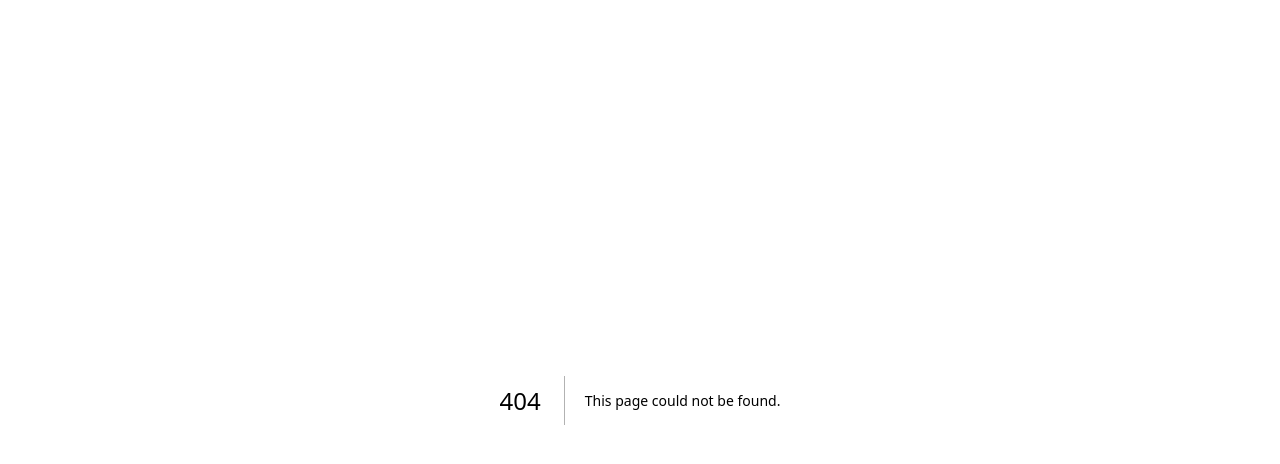
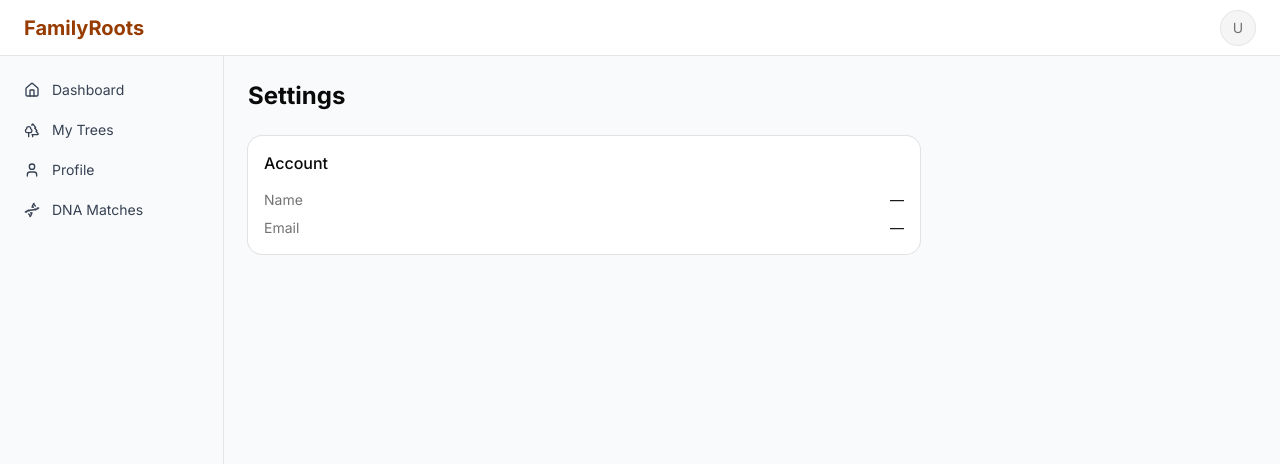
Before and after one commit to tamomaxara1985-beep/Genealogy, a Next.js app: page /settings in a window 1280 px wide. Before the commit this address had no page. Shown: the top 464 px of the page. Built offline with nearby package versions, Linux system fonts and the light colour scheme; no server answers.

Commit message:
fix: add settings page, wire sign out, show real user in Navbar

```diff
--- /dev/null
+++ b/app/(dashboard)/settings/page.tsx
@@ -0,0 +1,27 @@
+import { auth } from "@/lib/auth";
+import { Card, CardContent, CardHeader, CardTitle } from "@/components/ui/card";
+
+export default async function SettingsPage() {
+  const session = await auth();
+
+  return (
+    <div className="max-w-2xl">
+      <h1 className="text-2xl font-bold mb-6">Settings</h1>
+      <Card>
+        <CardHeader>
+          <CardTitle>Account</CardTitle>
+        </CardHeader>
+        <CardContent className="space-y-2 text-sm">
+          <div className="flex justify-between">
+            <span className="text-muted-foreground">Name</span>
+            <span>{session?.user?.name ?? "—"}</span>
+          </div>
+          <div className="flex justify-between">
+            <span className="text-muted-foreground">Email</span>
+            <span>{session?.user?.email ?? "—"}</span>
+          </div>
+        </CardContent>
+      </Card>
+    </div>
+  );
+}
--- a/components/layout/Navbar.tsx
+++ b/components/layout/Navbar.tsx
@@ -1,4 +1,7 @@
+"use client";
+
 import Link from "next/link";
+import { useSession, signOut } from "next-auth/react";
 import { Avatar, AvatarFallback, AvatarImage } from "@/components/ui/avatar";
 import {
   DropdownMenu,
@@ -8,6 +11,17 @@ import {
 } from "@/components/ui/dropdown-menu";
 
 export function Navbar() {
+  const { data: session } = useSession();
+
+  const initials = session?.user?.name
+    ? session.user.name
+        .split(" ")
+        .map((n) => n[0])
+        .join("")
+        .toUpperCase()
+        .slice(0, 2)
+    : "U";
+
   return (
     <header className="h-14 border-b bg-white flex items-center justify-between px-6">
       <Link href="/dashboard" className="text-xl font-bold text-amber-800">
@@ -16,15 +30,17 @@ export function Navbar() {
       <DropdownMenu>
         <DropdownMenuTrigger className="rounded-full outline-none">
           <Avatar className="h-9 w-9 cursor-pointer">
-            <AvatarImage src="" />
-            <AvatarFallback>U</AvatarFallback>
+            <AvatarImage src={session?.user?.image ?? ""} />
+            <AvatarFallback>{initials}</AvatarFallback>
           </Avatar>
         </DropdownMenuTrigger>
         <DropdownMenuContent align="end">
           <DropdownMenuItem render={<Link href="/settings" />}>
             Settings
           </DropdownMenuItem>
-          <DropdownMenuItem>Sign out</DropdownMenuItem>
+          <DropdownMenuItem onClick={() => signOut({ callbackUrl: "/login" })}>
+            Sign out
+          </DropdownMenuItem>
         </DropdownMenuContent>
       </DropdownMenu>
     </header>
```
